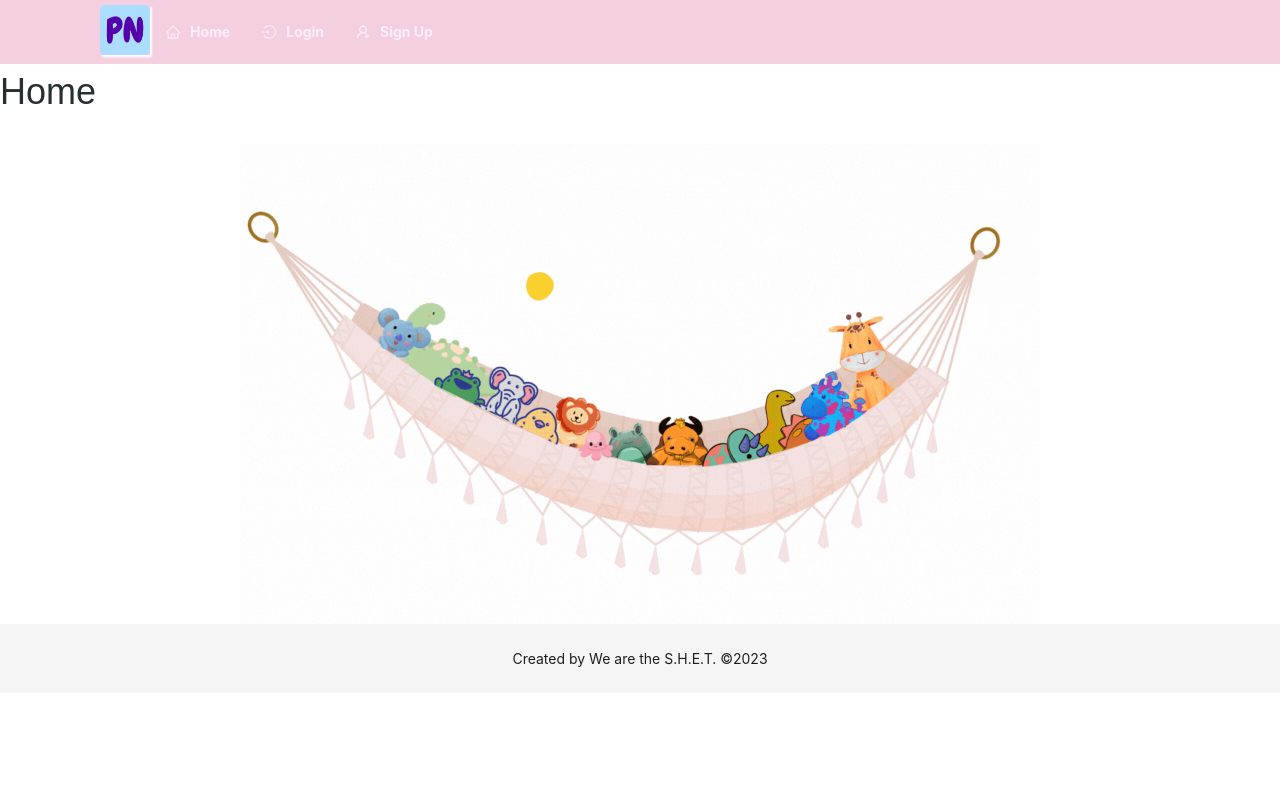
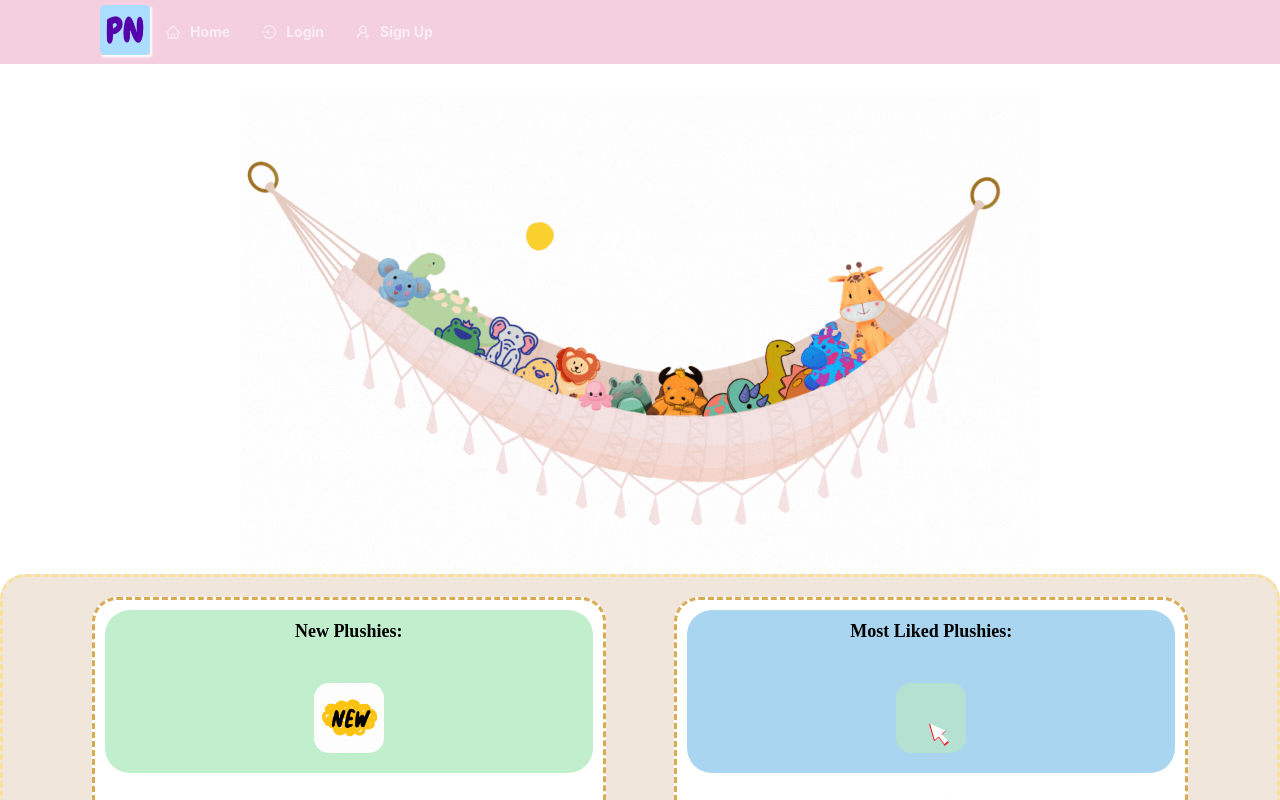
Before and after one commit to hfrancis7/PlushiNet, a React (Create React App) app in the folder client/: page / in a window 1280 px wide. Shown: the top 800 px of the page. Built offline with nearby package versions, Linux system fonts and the light colour scheme; a web font is replaced by a local one.

Commit message:
updated carousels on home page

```diff
--- a/client/src/pages/Home.js
+++ b/client/src/pages/Home.js
@@ -1,11 +1,12 @@
 import React from 'react'
 import MainImage from '../components/MainImage';
+import Carousel from '../components/Carousel';
 
 function Home() {
   return (
     <div>
-      <h1>Home</h1>
       <MainImage />
+      <Carousel/>
     </div>
   )
 }
```
Also changed, not shown: 1 other file (tests, documents, lock files or other folders).
